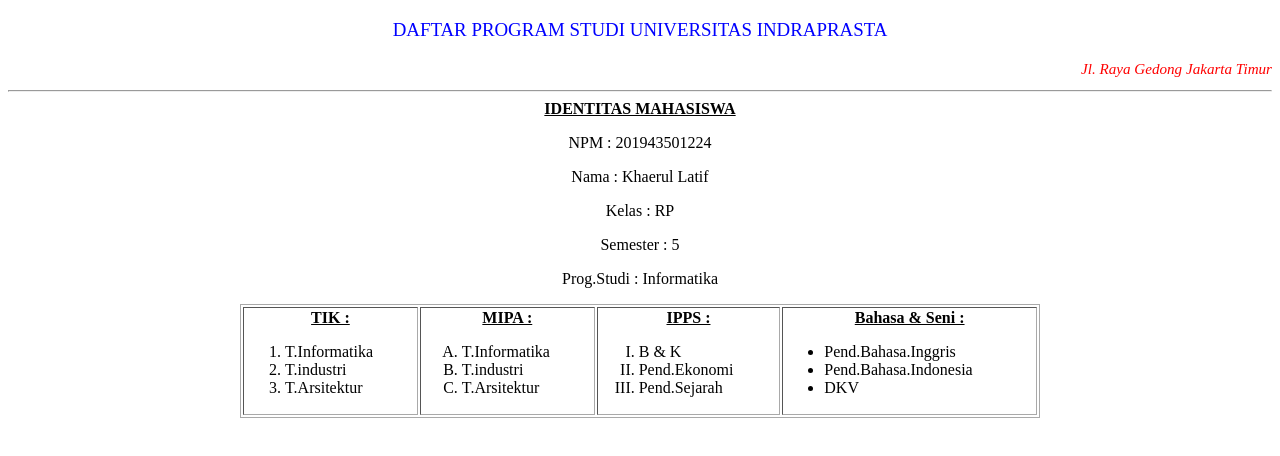
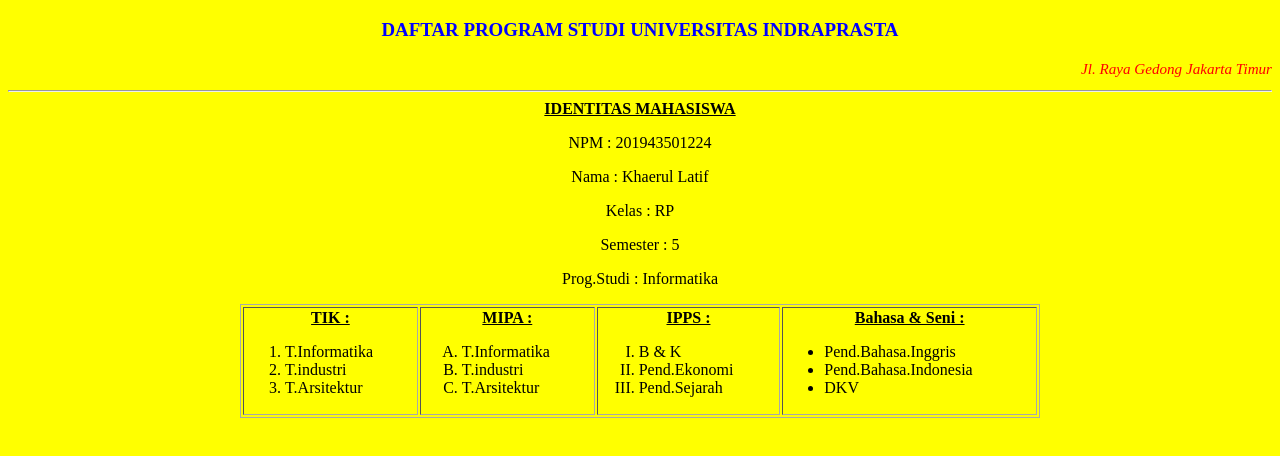
Before and after one commit to Khaerul-Latif-201943501224/LatihanPWD1, a plain HTML site: page index.html in a window 1280 px wide. Drawn offline with Linux system fonts and the light colour scheme.

Commit message:
Update index.html

```diff
--- a/index.html
+++ b/index.html
@@ -7,10 +7,10 @@
 	}
 </style>
 <meta charset="utf-8">
-<title>Membuat table</title>
+<title>201943501224 / Khaerul Latif</title>
 </head>
-<body>
-	<p style="color: blue; font-size: 5mm;">DAFTAR PROGRAM STUDI UNIVERSITAS INDRAPRASTA</p>
+<body style="background-color: yellow;">
+	<p style="color: blue; font-size: 5mm; font-weight: bold;">DAFTAR PROGRAM STUDI UNIVERSITAS INDRAPRASTA</p>
 	<marquee behavior="alternate"><i style="color: red;
 	font-size:4mm ;">Jl. Raya Gedong Jakarta Timur</i></marquee>
 	<hr />
```
